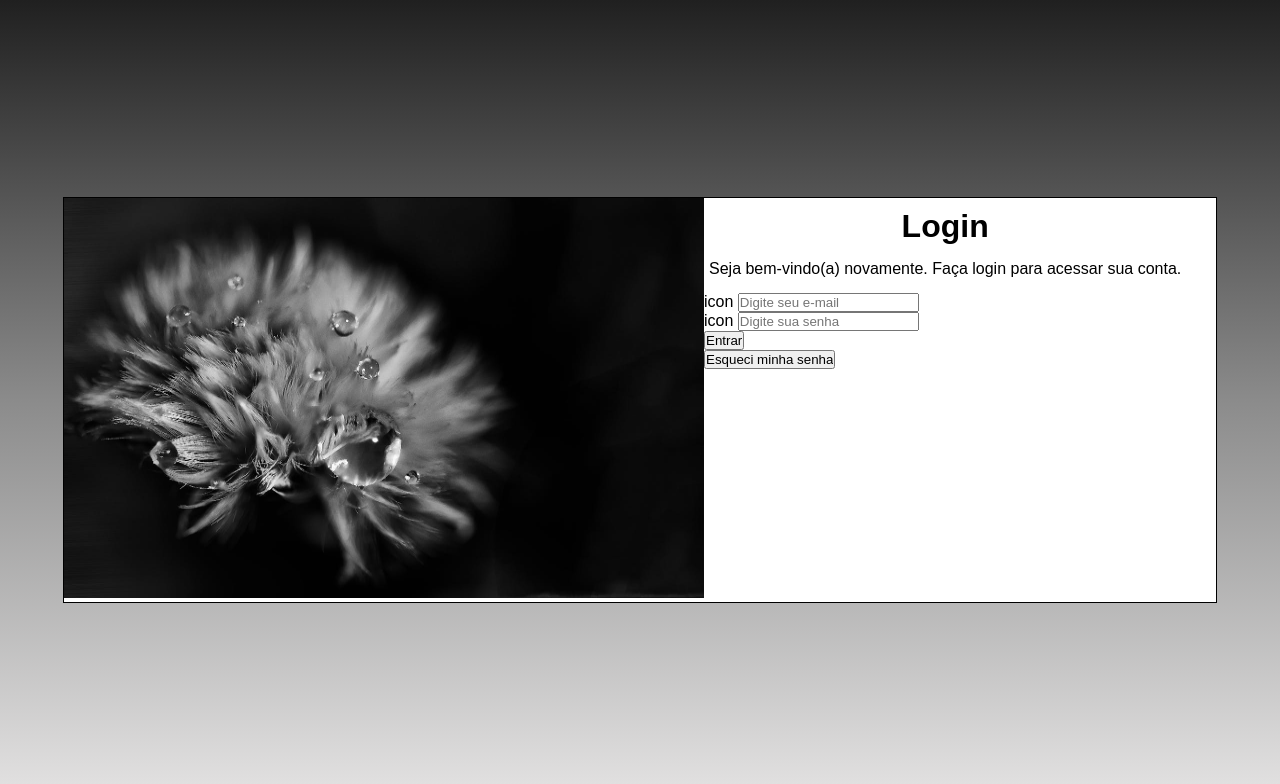
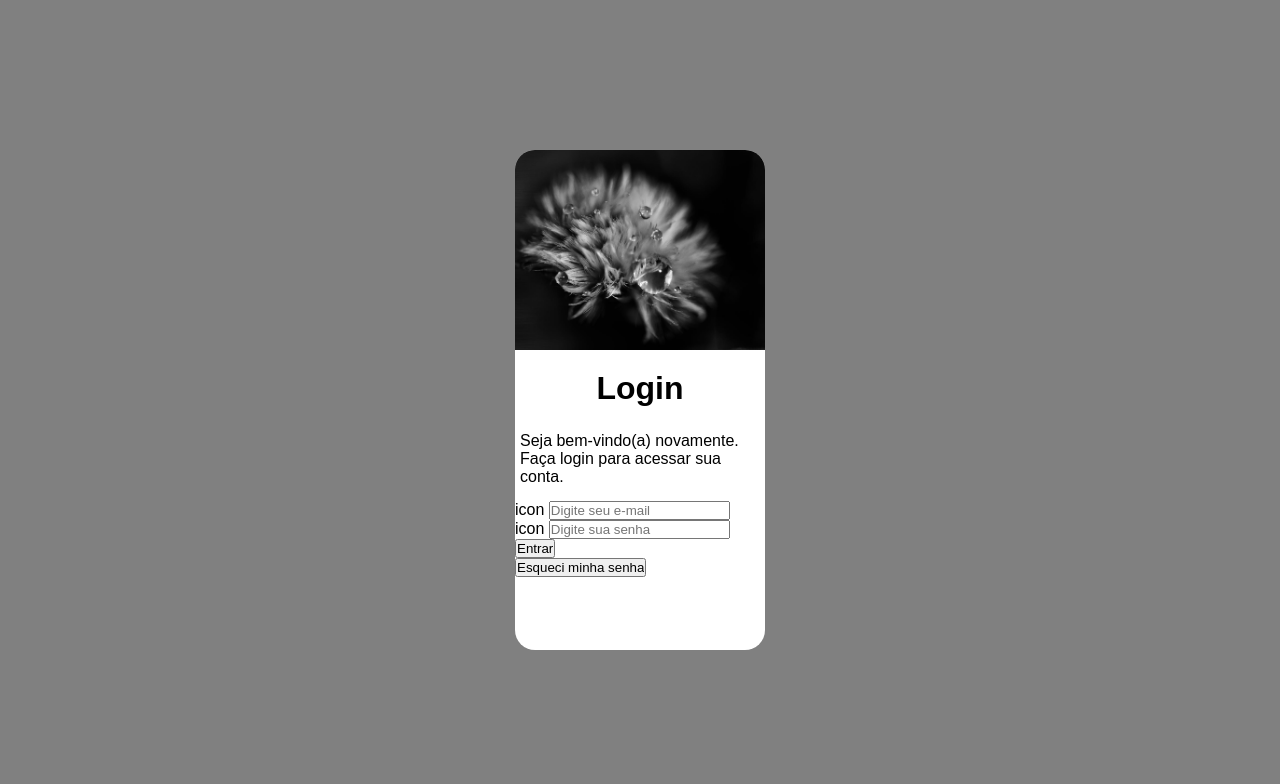
Before and after one commit to Micael47/projeto-login, a plain HTML site: page index.html in a window 1280 px wide. Drawn offline with Linux system fonts and the light colour scheme.

Commit message:
configurando

```diff
--- a/estilos/style.css
+++ b/estilos/style.css
@@ -4,28 +4,36 @@
     margin: 0px;
     padding: 0px;
     font-family: Arial, Helvetica, sans-serif;
+    box-sizing: border-box;
 }
 
 body {
-    background-image: linear-gradient(to bottom, rgb(32, 32, 32), rgb(139, 139, 139), rgb(228, 227, 227));
-    background-attachment: fixed;
+    background-color: gray;
+    width: 100vw;
+    height: 100vh;
+}
+
+main{
+    position: relative;
+    height: 100vh;
+    width: 100vw;
 }
 
 section#login {
-    width: 90vw;
-    display: flex;
+    width: 250px;
+    height: 500px;
     position: absolute;
     left: 50%;
     top: 50%;
     transform: translate(-50%, -50%);
     background-color: white;
-    margin: auto;
-    border: 1px solid black;
+    border-radius: 20px;
+    overflow: hidden;
 }
 
 div#formulario > h1 {
     color: black;
-    padding: 10px;
+    padding: 20px;
     font-size: 2em;
     text-align: center;
 }
@@ -35,9 +43,8 @@ div#formulario > p {
     margin-bottom: 10px;
 }
 
-
-
-img {
-    width: 50vw;
-    height: 50vh;
+section#login > div#imagem {
+    background: gray url(../imagens/pexels-brittany-ashworth-306666-885180.jpg) no-repeat;
+    background-size: cover;
+    height: 200px;
 }
--- a/index.html
+++ b/index.html
@@ -10,7 +10,7 @@
     <main>
         <section id="login">
             <div id="imagem">
-                <img src="imagens/pexels-brittany-ashworth-306666-885180.jpg" alt="gotas">
+
             </div>
             <div id="formulario">
                 <h1>Login</h1>
@@ -25,10 +25,10 @@
                         <input type="password" name="senha" id="isenha" placeholder="Digite sua senha" minlength="8" required>
                     </p>
                     <p>
-                        <input type="submit" value="Entrar">
+                        <input id="ienvia" type="submit" value="Entrar">
                     </p>
                     <p>
-                        <input type="reset" value="Esqueci minha senha">
+                        <input id="iesqsenha" type="reset" value="Esqueci minha senha">
                     </p>
                 </form>
             </div>
```
